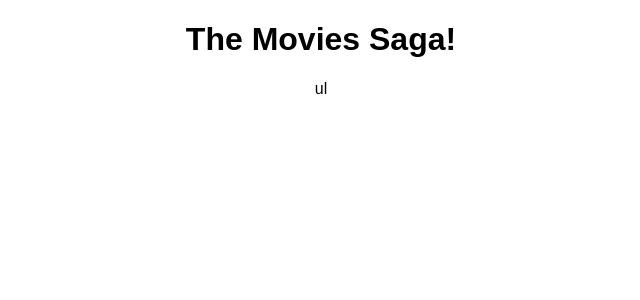
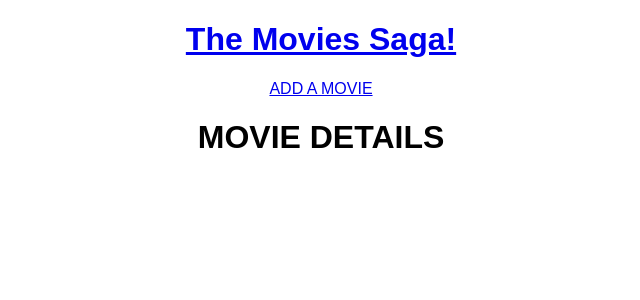
Before and after one commit to jordan-ashbacher/movie-sagas, a React (Create React App) app: page /#/detail in a window 1280 px wide. Shown: the top 300 px of the page, without its empty margins (319-959 px from the left). Built offline with nearby package versions, Linux system fonts and the light colour scheme.

Commit message:
creates routes and components

```diff
--- /dev/null
+++ b/src/components/AddMovie/AddMovie.jsx
@@ -0,0 +1,10 @@
+import '../AddMovie/AddMovie.css'
+
+const AddMovie = () => {
+
+    return (
+        <h1>ADD MOVIE</h1>
+    )
+}
+
+export default AddMovie
--- a/src/components/App/App.js
+++ /dev/null
@@ -1,26 +0,0 @@
-import {HashRouter as Router, Route, Link} from 'react-router-dom';
-import './App.css';
-import MovieList from '../MovieList/MovieList'
-
-function App() {
-  return (
-    <div className="App">
-      <h1>The Movies Saga!</h1>
-      <nav>
-        ul
-      </nav>
-      <Router>
-        <Route path="/" exact>
-          <MovieList />
-        </Route>
-
-        {/* Details page */}
-
-        {/* Add Movie page */}
-      </Router>
-    </div>
-  );
-}
-
-
-export default App;
--- /dev/null
+++ b/src/components/App/App.jsx
@@ -0,0 +1,41 @@
+import { HashRouter as Router, Route, Link } from "react-router-dom";
+import "./App.css";
+import MovieList from "../MovieList/MovieList";
+import MovieDetail from "../MovieDetail/MovieDetail";
+import AddMovie from "../AddMovie/AddMovie";
+
+function App() {
+  return (
+    <div className="App">
+      <Router>
+        <h1>
+          <Link to="/home">The Movies Saga!</Link>
+        </h1>
+        <nav>
+          <span>
+            <Link to="/add">ADD A MOVIE</Link>
+          </span>
+        </nav>
+        {/* Movie List / Home page*/}
+        <Route path="/" exact>
+          <MovieList />
+        </Route>
+        <Route path="/home">
+          <MovieList />
+        </Route>
+
+        {/* Details page */}
+        <Route path="/detail">
+          <MovieDetail />
+        </Route>
+
+        {/* Add Movie page */}
+        <Route path="/add">
+          <AddMovie />
+        </Route>
+      </Router>
+    </div>
+  );
+}
+
+export default App;
--- /dev/null
+++ b/src/components/MovieDetail/MovieDetail.jsx
@@ -0,0 +1,10 @@
+import '../MovieDetail/MovieDetail.css'
+
+const MovieDetail = () => {
+
+    return (
+        <h1>MOVIE DETAILS</h1>
+    )
+}
+
+export default MovieDetail
--- a/src/index.js
+++ b/src/index.js
@@ -1,7 +1,7 @@
 import React from 'react';
 import ReactDOM from 'react-dom';
 import './index.css';
-import App from './components/App/App.js';
+import App from './components/App/App.jsx';
 import { createStore, combineReducers, applyMiddleware } from 'redux';
 // Provider allows us to use redux within our react app
 import { Provider } from 'react-redux';
```
Also changed, not shown: src/components/AddMovie/AddMovie.css (added), src/components/MovieDetail/MovieDetail.css (added).
